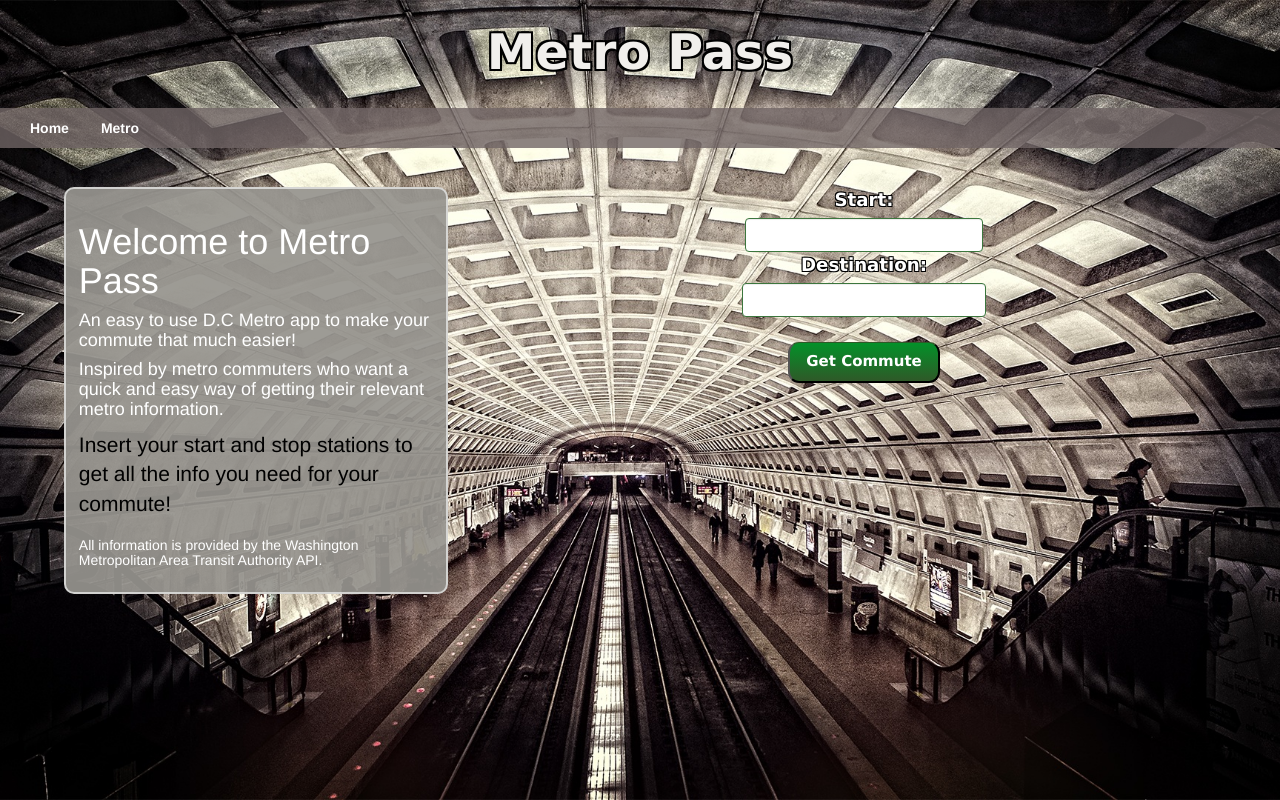
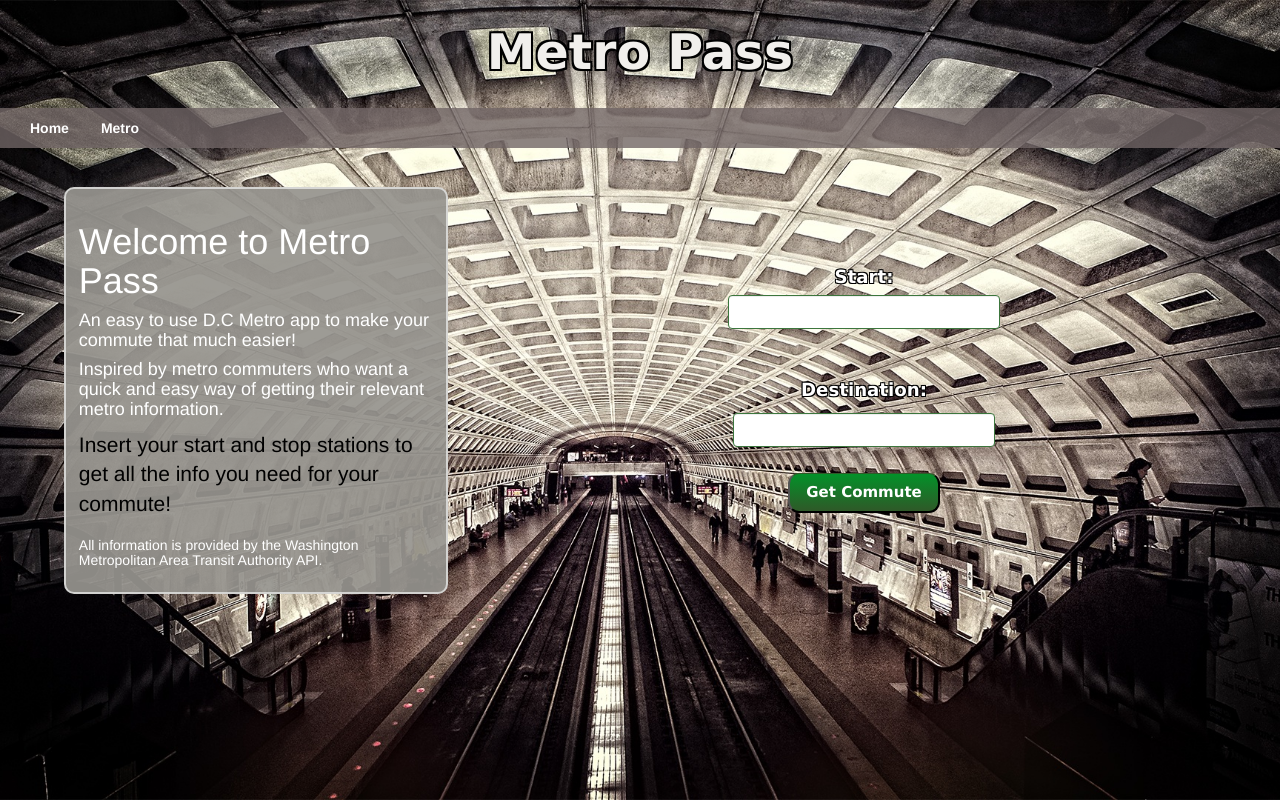
Before and after one commit to RPadilla3/metro-project, a website: page src/index.html in a window 1280 px wide. Drawn offline with nearby package versions, Linux system fonts and the light colour scheme; files that its build step writes are made by us from their sources; files whose address does not match are found by name; a web font is replaced by a local one.

Commit message:
Heroku Deployment.

```diff
--- a/build/css/styles.css
+++ b/build/css/styles.css
@@ -92,6 +92,14 @@ body {
   -moz-border-radius: 10px;
   -webkit-border-radius: 10px; }
 
+.box {
+  margin-bottom: 6%;
+  margin-top: 6%; }
+
+.destination {
+  margin-bottom: 3%;
+  margin-top: 3%; }
+
 .commute-info {
   list-style: none;
   color: #ffffff;
@@ -154,10 +162,12 @@ body {
   text-shadow: -1px -1px 0 #000, 1px -1px 0 #000, -1px 1px 0 #000, 1px 1px 0 #000; }
 
 #destination {
-  padding-left: 10%; }
+  padding-left: 10%;
+  width: 77%; }
 
 #start {
   padding-left: 10%;
-  padding--bottom: 2%; }
+  padding--bottom: 2%;
+  width: 100%; }
 
 /*# sourceMappingURL=styles.css.map */
```
Also changed, not shown: build/views/home.template.html (+2 -2 lines), 1 other file.
